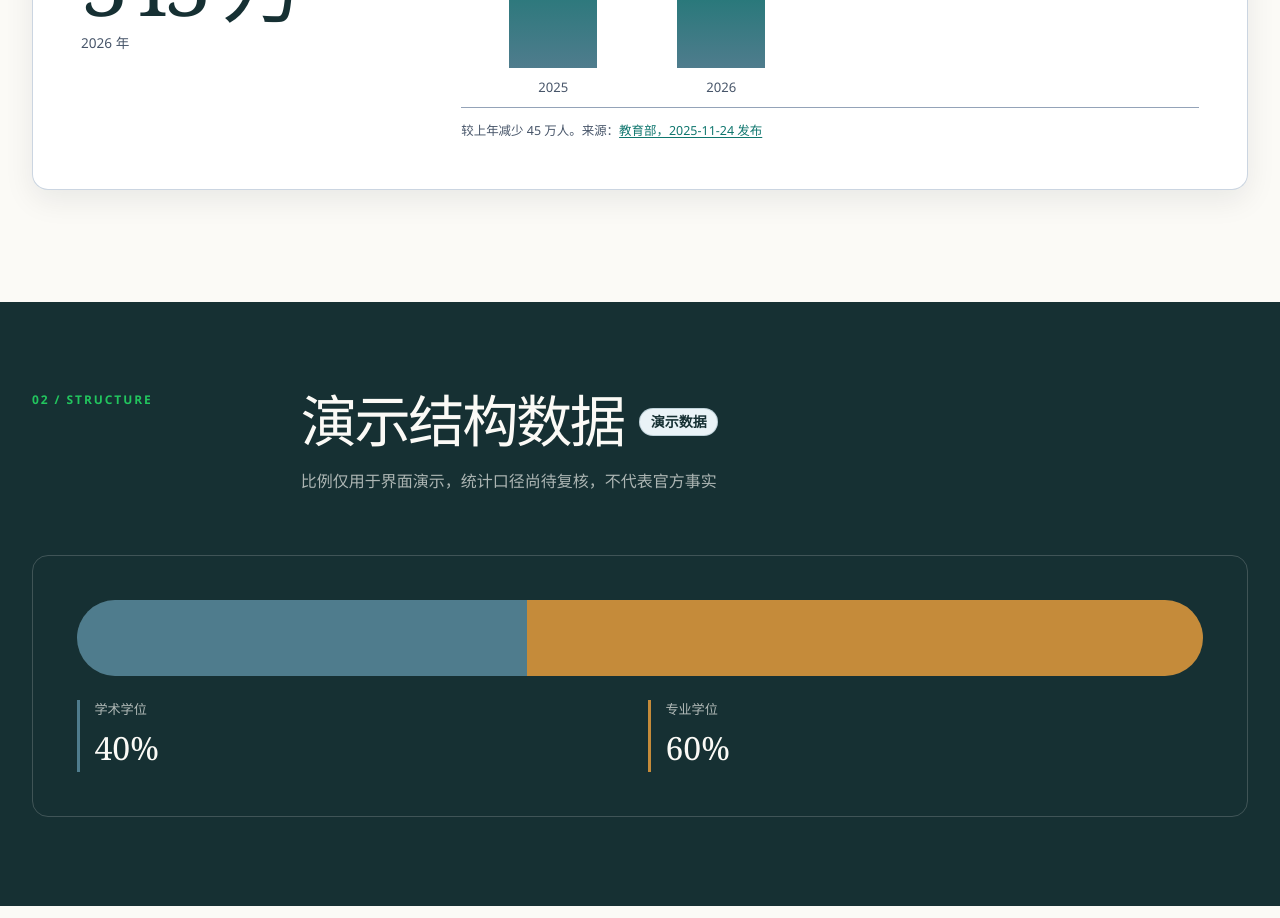
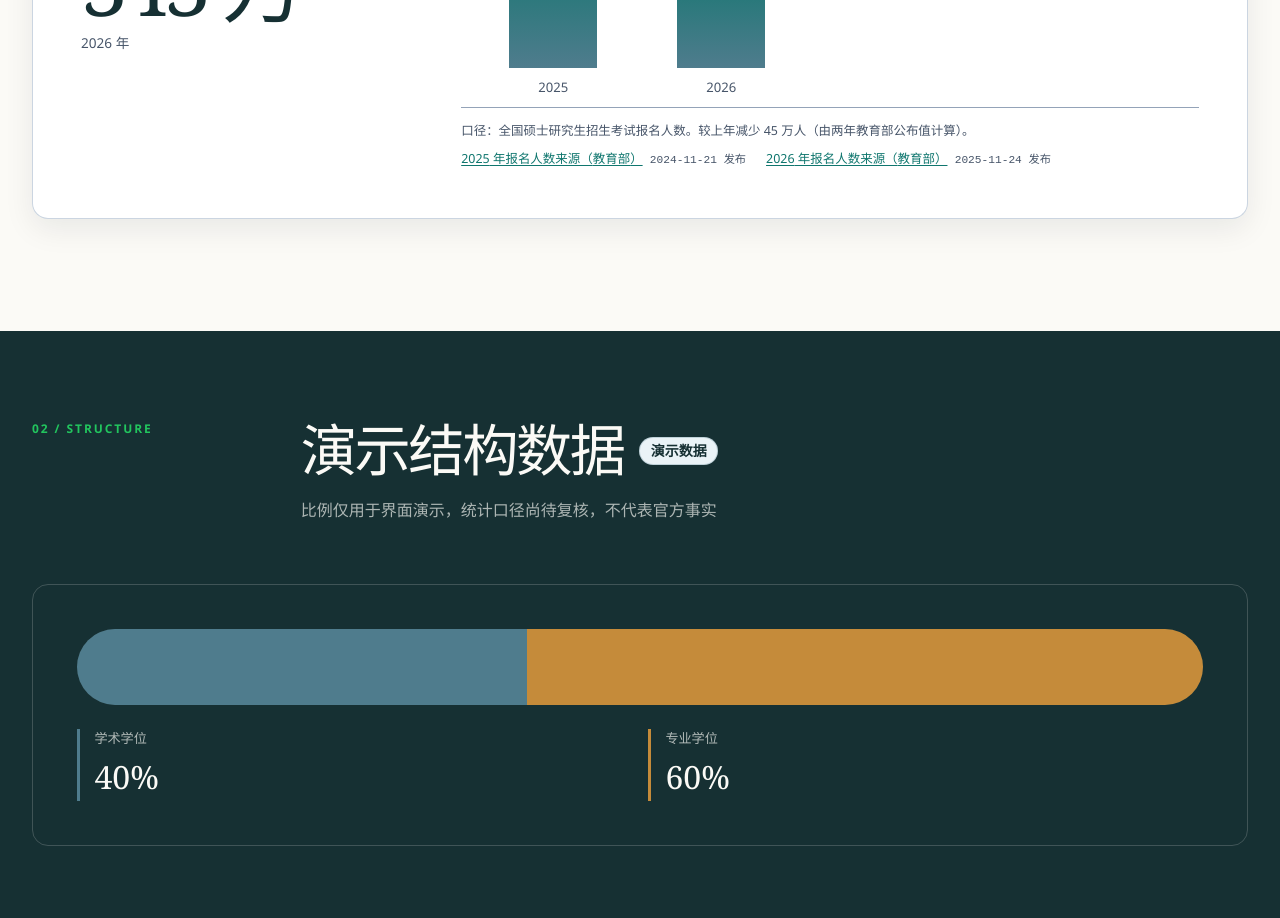
Before and after one commit to superlinjingxiang/Graduate-Major-Selection-Platform, a Next.js app in the folder apps/web/: page / in a window 1280 px wide. Shown: the part 1400-2318 px from the top of the page. Built offline with nearby package versions, Linux system fonts and the light colour scheme.

Commit message:
fix(web): bind registration sources by year

```diff
--- a/apps/web/src/app/globals.css
+++ b/apps/web/src/app/globals.css
@@ -510,10 +510,35 @@ textarea {
   margin-top: 0.8rem;
 }
 
-.registration-figure figcaption a {
+.registration-caption-copy {
+  margin: 0;
+}
+
+.registration-sources {
+  display: flex;
+  flex-wrap: wrap;
+  gap: 0.5rem 1.25rem;
+  list-style: none;
+  margin: 0.5rem 0 0;
+  padding: 0;
+}
+
+.registration-sources li {
+  align-items: baseline;
+  display: flex;
+  flex-wrap: wrap;
+  gap: 0.45rem;
+}
+
+.registration-sources a {
   color: var(--gm-teal);
   text-decoration: underline;
   text-underline-offset: 0.2em;
+}
+
+.registration-sources time {
+  font-family: ui-monospace, monospace;
+  font-size: 0.7rem;
 }
 
 .home-demo-section {
--- a/apps/web/src/app/page.tsx
+++ b/apps/web/src/app/page.tsx
@@ -88,8 +88,20 @@ export default function HomePage() {
                 ))}
               </ol>
               <figcaption>
-                较上年减少 45 万人。来源：
-                <a href={examRegistrationTrend[1].sourceUrl}>教育部，2025-11-24 发布</a>
+                <p className="registration-caption-copy">
+                  口径：{examRegistrationTrend[0].metric}。较上年减少 45
+                  万人（由两年教育部公布值计算）。
+                </p>
+                <ul className="registration-sources">
+                  {examRegistrationTrend.map((item) => (
+                    <li key={item.year}>
+                      <a href={item.sourceUrl}>
+                        {item.year} 年报名人数来源（{item.sourceLabel}）
+                      </a>
+                      <time dateTime={item.updatedAt}>{item.updatedAt} 发布</time>
+                    </li>
+                  ))}
+                </ul>
               </figcaption>
             </figure>
           </article>
```
Also changed, not shown: 1 other file (tests, documents, lock files or other folders).
